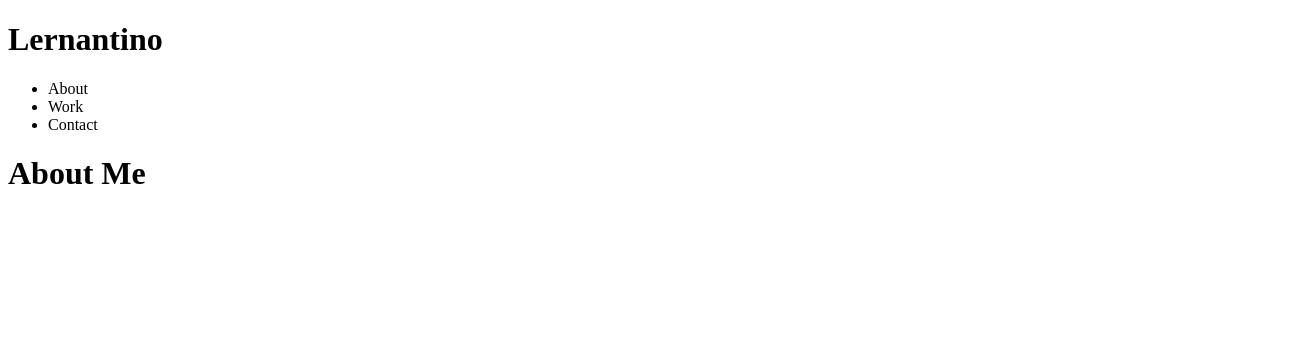
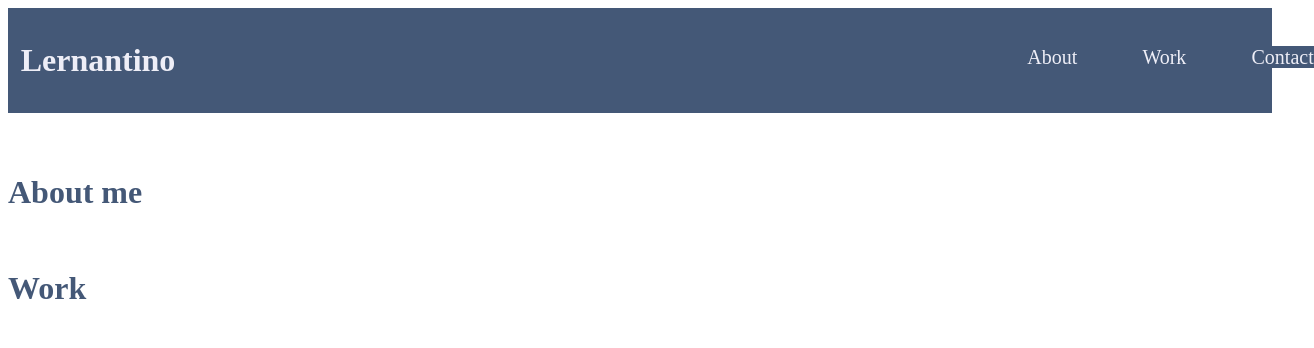
Before and after one commit to jacobmrobison23/Portfolio, a plain HTML site: page index.html in a window 1280 px wide. Shown: the whole page, 1314 px wide, since content can reach past the window. Drawn offline with Linux system fonts and the light colour scheme.

Commit message:
basic styling added

```diff
--- a/Assets/style.css
+++ b/Assets/style.css
@@ -1,5 +1,7 @@
 * {
     box-sizing: content-box;
+
+
 }
 
 /* color palette*/
@@ -10,3 +12,52 @@
     --dark: rgba(28, 29, 33, 1);
     --light: rgba(238, 238, 247, 1);
 }
+
+.mainHeader{
+    display:flex;
+    padding: 1%;
+color: var(--light);
+background-color: var(--primary);
+
+
+}
+
+.cardHeader {
+padding-bottom: 3%;
+color: var(--primary);
+
+}
+
+#first-li{
+display: inline;
+z-index: 1;
+position: relative;
+left: 80%;
+color: var(--light);
+background-color: var(--primary);
+font-size: 20px;
+top: -83px;
+}
+
+#second-li{
+display: inline;
+z-index: 1;
+position: relative;
+left: 85%;
+font-size: 20px;
+top: -83px;
+background-color: var(--primary);
+color: var(--light);
+}
+
+#third-li{
+display: inline;
+ z-index: 1;
+font-size: 20px;
+position: relative;
+left:90%;
+color: var(--light);
+top: -83px;
+background-color:var(--primary);
+
+}
--- a/index.html
+++ b/index.html
@@ -4,22 +4,27 @@
     <meta charset="UTF-8">
     <meta name="viewport" content="width=device-width, initial-scale=1.0">
     <title>jacob Robison</title>
+    <link rel="stylesheet" href="./Assets/style.css">
 </head>
 
 <body>
-    <header>
+    <header class="mainHeader">
         <h1>Lernantino</h1></header>
 
     <nav>
        <ul>
         <li id="first-li">About</li>
-        <li>Work</li>
-        <li>Contact</li>
+        <li id="second-li">Work</li>
+        <li id="third-li">Contact</li>
        </ul>
     </nav>
 
- <h1 class="cardHeader">About Me</h1>
+ <h1 class="cardHeader">About me</h1>
 
 
+<h1 class="cardHeader">Work</h1>
+
 </body>
+
+
 </html>
```
